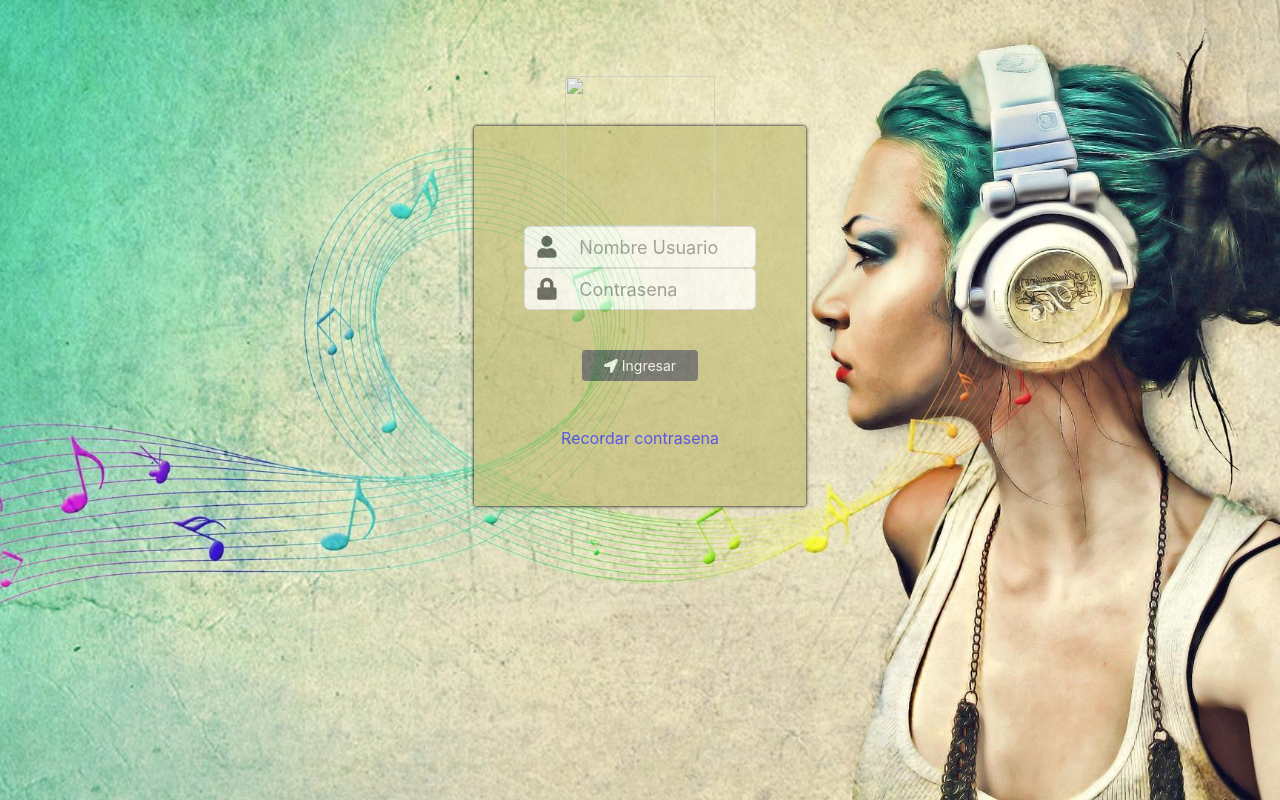
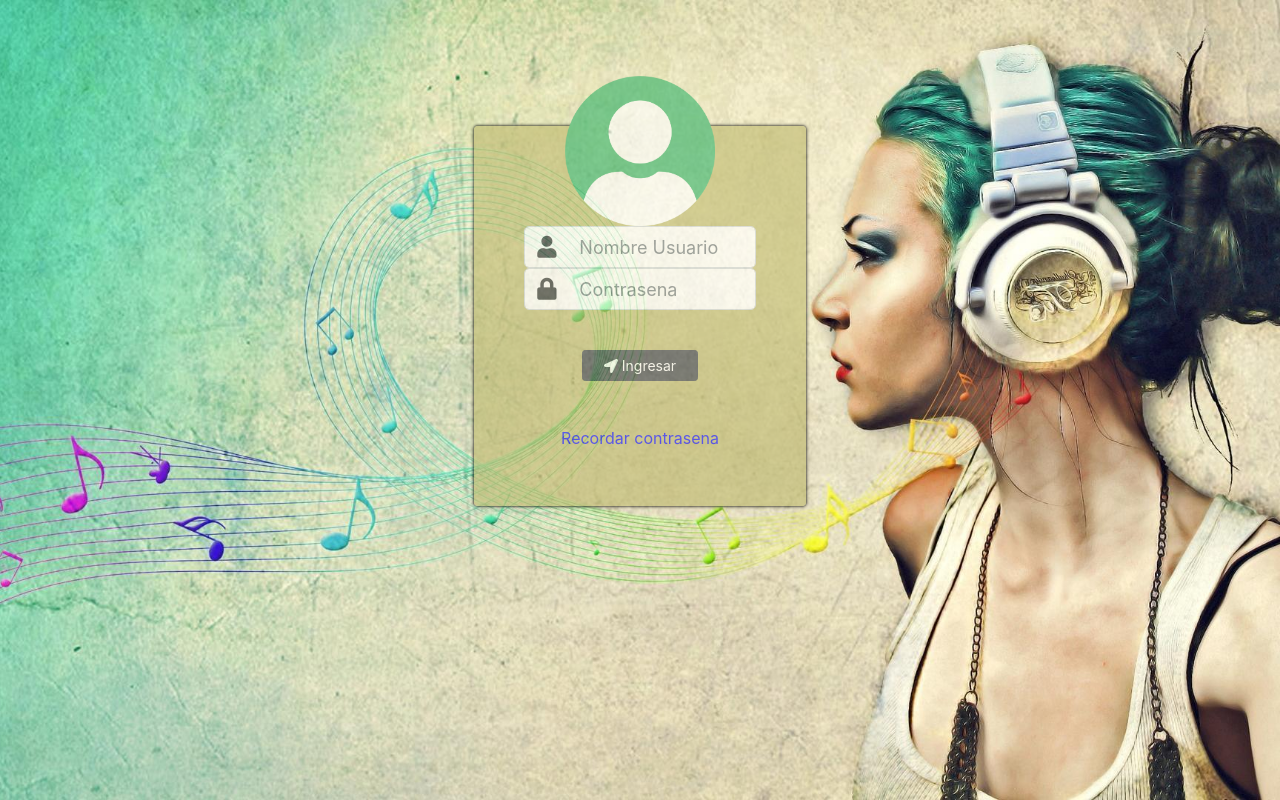
Before and after one commit to lorenaCuritolUribe/RepositorioGit2-Boostrap-css, a plain HTML site: page LOGIN/index.html in a window 1280 px wide. Drawn offline with nearby package versions, Linux system fonts and the light colour scheme; files that its build step writes are made by us from their sources; files whose address does not match are found by name.

Commit message:
cambios 2

```diff
--- a/index.html
+++ b/LOGIN/index.html
@@ -26,7 +26,7 @@
         <div class="col-sm-8 main-section">
             <div class="modal-content">
                 <div class="col-12 user-img">
-                    <img src="static/img/usuario.png" />
+                    <img src="/img/usuario.png" />
                     <div/>
                     <form class="col-12">
                         <div class="form-group" id="user-group">
```
